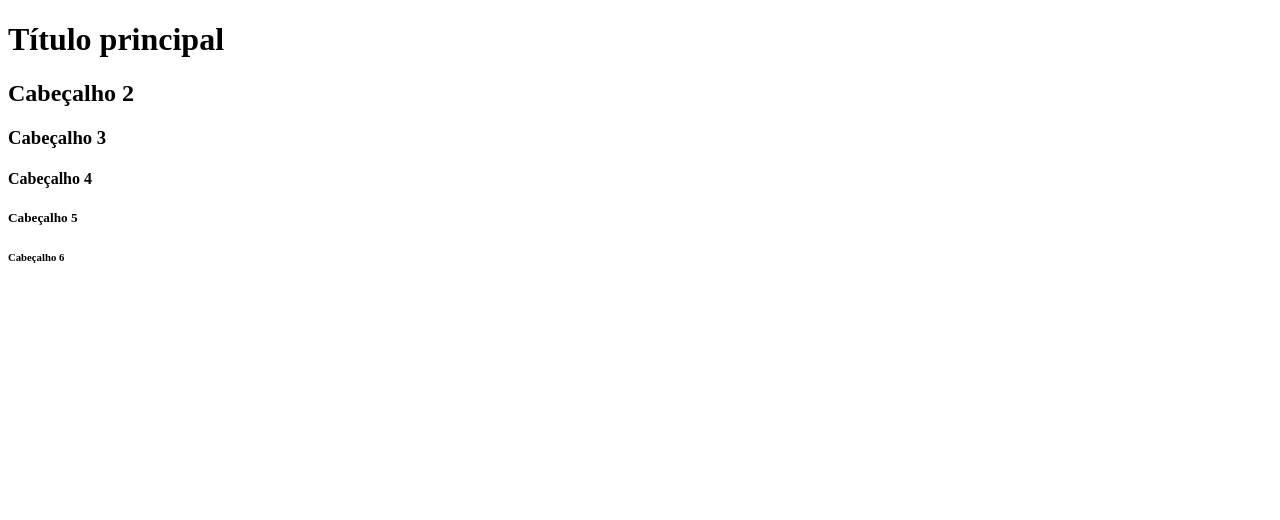
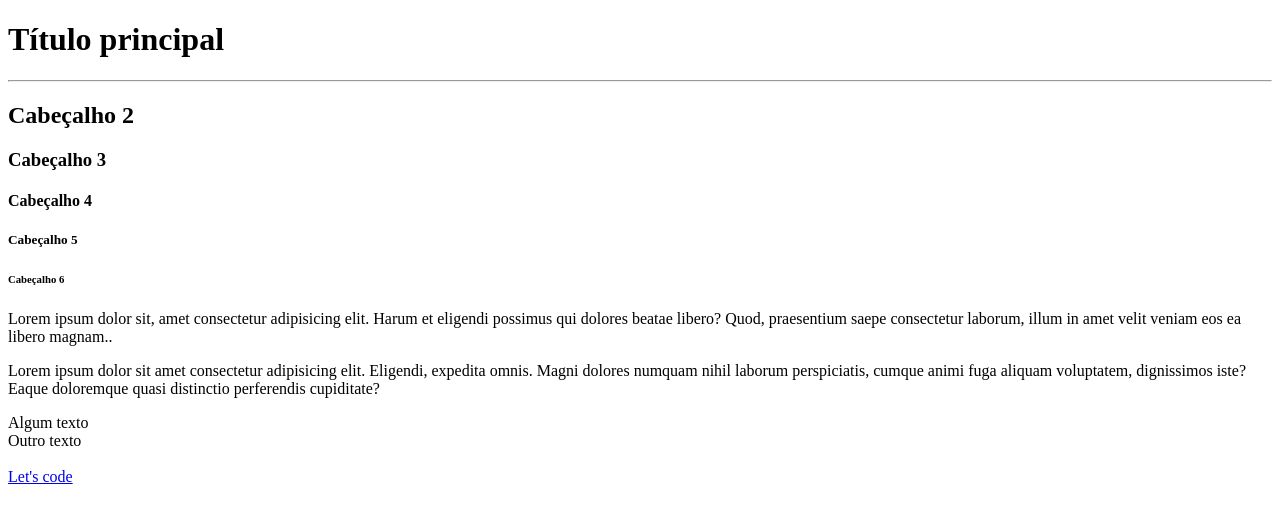
Before and after one commit to davidpaulati/ada-html, a plain HTML site: page principais_tags_htm_p1.html in a window 1280 px wide. Drawn offline with Linux system fonts and the light colour scheme.

Commit message:
novas alterações no arquivo

```diff
--- a/principais_tags_htm_p1.html
+++ b/principais_tags_htm_p1.html
@@ -10,12 +10,26 @@
     <!--Isso aqui é um cometário-->
     <!-- Cabeçalhos  -->
     <h1>Título principal</h1>
+    <hr> <!--Horizontal row-->
     <h2>Cabeçalho 2</h2>
     <h3>Cabeçalho 3</h3>
     <h4>Cabeçalho 4</h4>
     <h5>Cabeçalho 5</h5>
     <h6>Cabeçalho 6</h6>
 
+    <!-- Parágrafo -->
+    <p>Lorem ipsum dolor sit, amet consectetur adipisicing elit. Harum et eligendi possimus qui dolores beatae libero? Quod, praesentium saepe consectetur laborum, illum in amet velit veniam eos ea libero magnam..</p>
+    <p>Lorem ipsum dolor sit amet consectetur adipisicing elit. Eligendi, expedita omnis. Magni dolores numquam nihil laborum perspiciatis, cumque animi fuga aliquam voluptatem, dignissimos iste? Eaque doloremque quasi distinctio perferendis cupiditate?</p>
+
+    Algum texto
+    <br>
+    Outro texto
+
+    <!-- Link -->
+    <br><br>
+    <a href="https://letscode.com.br/" target="_blank">Let's code</a>
+
+
 
 </body>
 </html>
```
